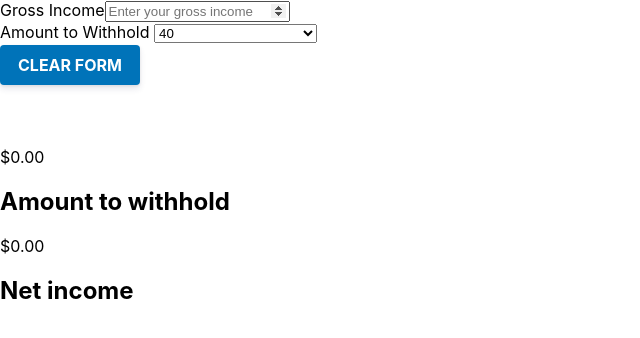
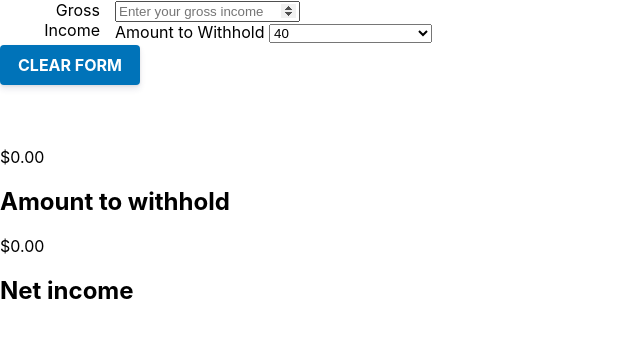
Before and after one commit to adriantoddross/set-aside, a React (Create React App) app: page / in a window 1280 px wide. Shown: the top 338 px of the page, without its empty margins (0-640 px from the left). Built offline with nearby package versions, Linux system fonts and the light colour scheme.

Commit message:
style form label

```diff
--- a/src/Components/Input.css
+++ b/src/Components/Input.css
@@ -0,0 +1,6 @@
+.form-label {
+  float: left;
+	text-align: right;
+	margin-right: 15px;
+	width: 100px;
+}
```
